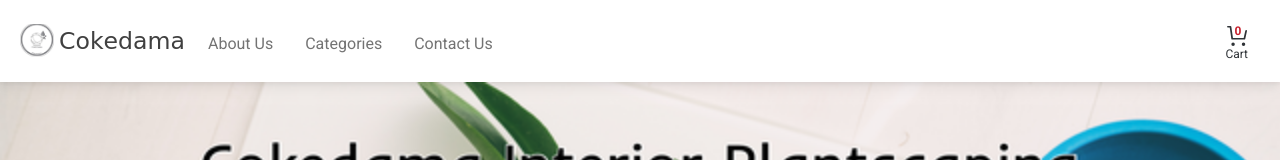
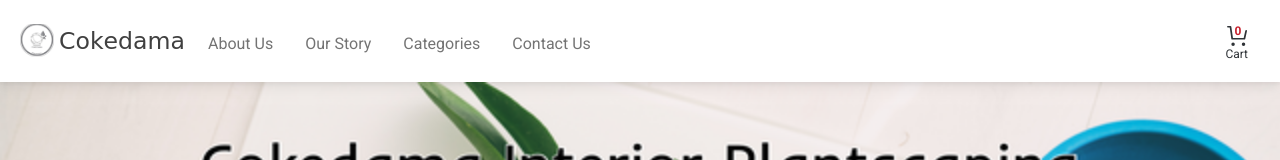
Before and after one commit to Pechkin1027/CokedamaProject, a Next.js app: page / in a window 1280 px wide. Shown: the top 160 px of the page. Built offline with nearby package versions, Linux system fonts and the light colour scheme.

Commit message:
added story link to navbar

```diff
--- a/components/NavBar.js
+++ b/components/NavBar.js
@@ -67,6 +67,9 @@ export default function Navbar() {
           <SideLinks>
             <Link href="/about" passHref>
               <LogoTag>About Us</LogoTag>
+            </Link>
+            <Link href="/story" passHref>
+              <LogoTag>Our Story</LogoTag>
             </Link>
             <Link href="/category" passHref>
               <LogoTag>Categories</LogoTag>
```
